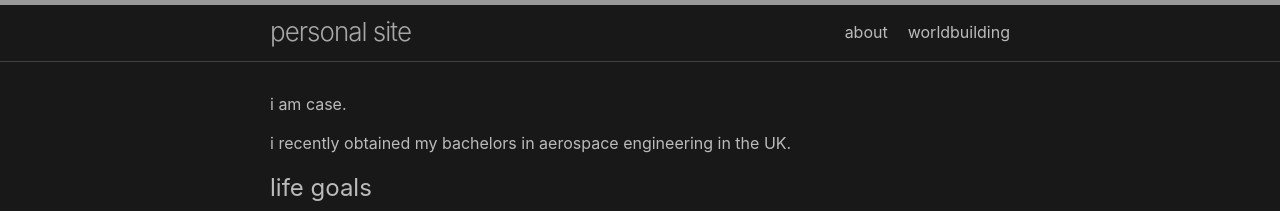
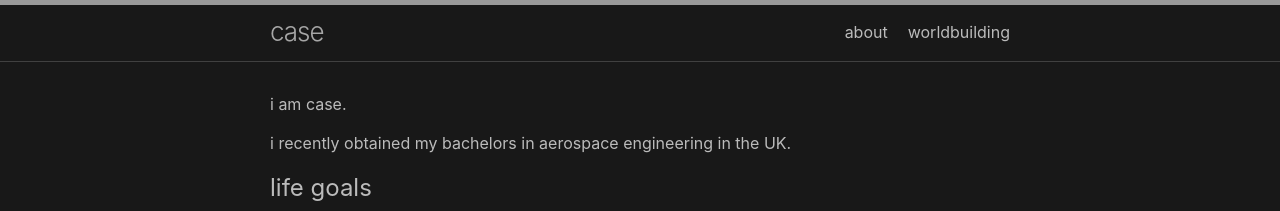
Before and after one commit to case0x00/case0x00.github.io, a Jekyll site: the page built from index.md, in a window 1280 px wide. Shown: the top 211 px of the page. Built offline with Jekyll 4.4.1, drawn with Linux system fonts in a browser that asks for light colours.

Commit message:
maybe posts

```diff
--- a/_config.yml
+++ b/_config.yml
@@ -1,4 +1,4 @@
-title: personal site
+title: case
 author:
     name: case
     email: case0x01@protonmail.com
@@ -17,9 +17,9 @@
 
 # Build settings
 theme: minima
-#plugins:
-    # - jekyll-feed
-    # - jekyll-seo-tag
+plugins:
+     - jekyll-feed
+     - jekyll-seo-tag
 
 header_pages:
     - index.md
```
